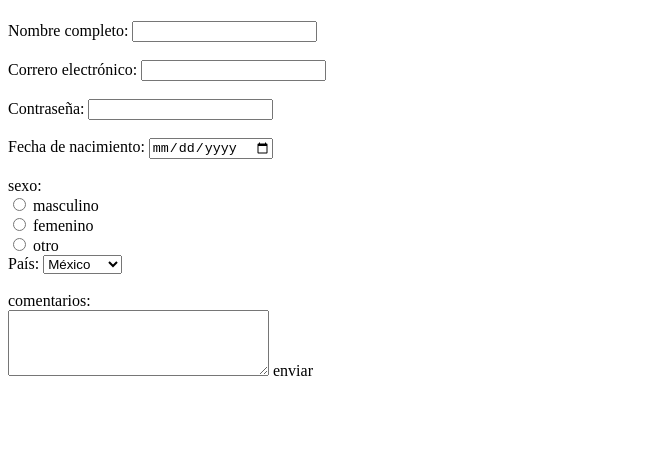
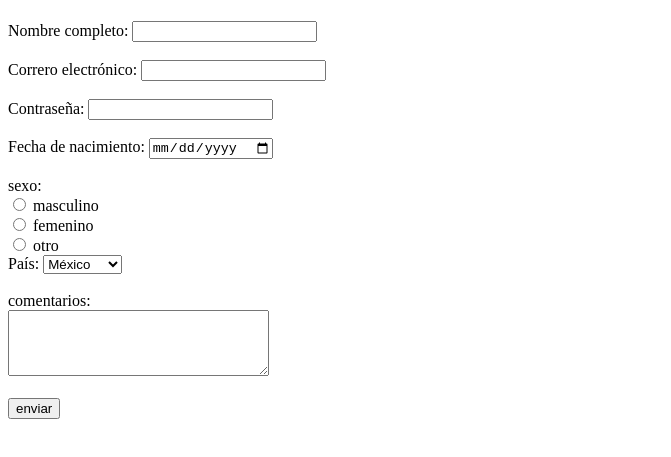
Before and after one commit to YaniIdk/forms, a plain HTML site: page forms/index.html in a window 1280 px wide. Shown: the part 59-516 px from the top of the page, without its empty margins (0-671 px from the left). Drawn offline with Linux system fonts and the light colour scheme.

Commit message:
Add files via upload

```diff
--- a/forms/index.html
+++ b/forms/index.html
@@ -7,7 +7,7 @@
 </head>
 <body>
     <h1> INTRODUCCIÓN A LOS FROMÚLARIOS </h1>
-    <form action="#" method="post"> </form>
+    <form action="#" method="post">
 
     <label for="nombre"> Nombre completo:</label>
     <input type="text" id="nombre" name="nombre"> <br> <br>
@@ -38,9 +38,8 @@
     </select> <br><br>
 
     <label for="comentarios"> comentarios:</label> <br>
-    <textarea name="comentarios" id="comentarios" cols="30" rows="4"></textarea>
-
-    <imput type="submit" value="submit"> enviar </imput> <br>
-
+    <textarea name="comentarios" id="comentarios" cols="30" rows="4"></textarea> <br><br>
+    <input type="submit" value="enviar"> </input> <br>
+</forms>
 </body>
 </html>
```
